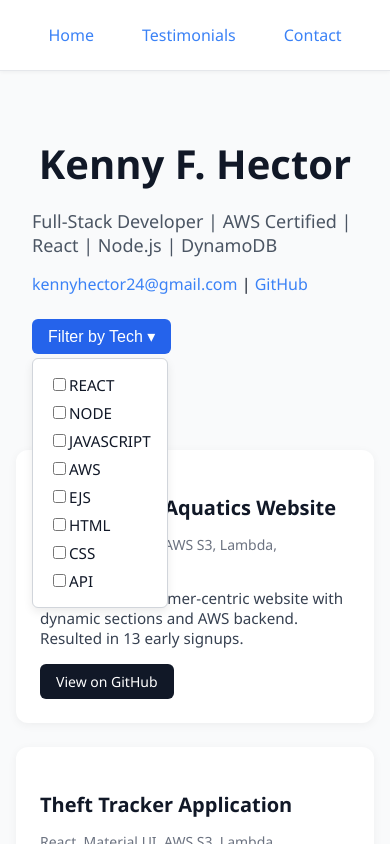
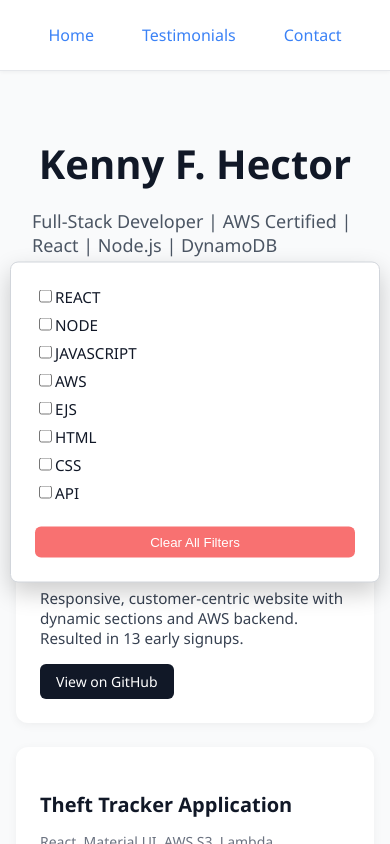
Before and after one commit to khector24/react-ai-portfolio, a React (Vite) app: page / in a window 390 px wide. Both pictures are taken after a click on the button "Filter by Tech ▾". Shown: the top 844 px of the page. Built offline with nearby package versions, Linux system fonts and the light colour scheme.

Commit message:
Add clear filter btn to filter btn

```diff
--- a/src/App.css
+++ b/src/App.css
@@ -314,45 +314,41 @@ nav a:hover {
   color: #111827;
 }
 
-/* #root {
-  max-width: 1280px;
-  margin: 0 auto;
-  padding: 2rem;
-  text-align: center;
-}
+/* Only show modal-style dropdown on mobile */
+@media (max-width: 640px) {
+  .filter-options {
+    position: fixed;
+    top: 50%;
+    left: 50%;
+    transform: translate(-50%, -50%);
+    width: 90%;
+    max-width: 320px;
+    background-color: white;
+    padding: 1.5rem;
+    z-index: 9999;
+    border-radius: 0.5rem;
+    box-shadow: 0 10px 25px rgba(0, 0, 0, 0.2);
+  }
 
-.logo {
-  height: 6em;
-  padding: 1.5em;
-  will-change: filter;
-  transition: filter 300ms;
-}
-.logo:hover {
-  filter: drop-shadow(0 0 2em #646cffaa);
-}
-.logo.react:hover {
-  filter: drop-shadow(0 0 2em #61dafbaa);
-}
-
-@keyframes logo-spin {
-  from {
-    transform: rotate(0deg);
-  }
-  to {
-    transform: rotate(360deg);
+  .filter-toggle {
+    width: 100%;
+    text-align: center;
   }
 }
 
-@media (prefers-reduced-motion: no-preference) {
-  a:nth-of-type(2) .logo {
-    animation: logo-spin infinite 20s linear;
-  }
+/* Clear Filters button */
+.clear-filter-btn {
+  margin-top: 1rem;
+  padding: 0.5rem;
+  background-color: #f87171;
+  color: white;
+  border: none;
+  border-radius: 0.375rem;
+  font-weight: 500;
+  cursor: pointer;
+  transition: background-color 0.2s ease;
 }
 
-.card {
-  padding: 2em;
+.clear-filter-btn:hover {
+  background-color: #ef4444;
 }
-
-.read-the-docs {
-  color: #888;
-} */
--- a/src/Portfolio.jsx
+++ b/src/Portfolio.jsx
@@ -134,6 +134,7 @@ export default function Portfolio() {
           >
             Filter by Tech ▾
           </button>
+
           {showDropdown && (
             <div className="filter-options">
               {availableTags.map((tag) => (
@@ -146,6 +147,12 @@ export default function Portfolio() {
                   {tag.toUpperCase()}
                 </label>
               ))}
+              <button
+                className="clear-filter-btn"
+                onClick={() => setSelectedTags([])}
+              >
+                Clear All Filters
+              </button>
             </div>
           )}
         </div>
```
